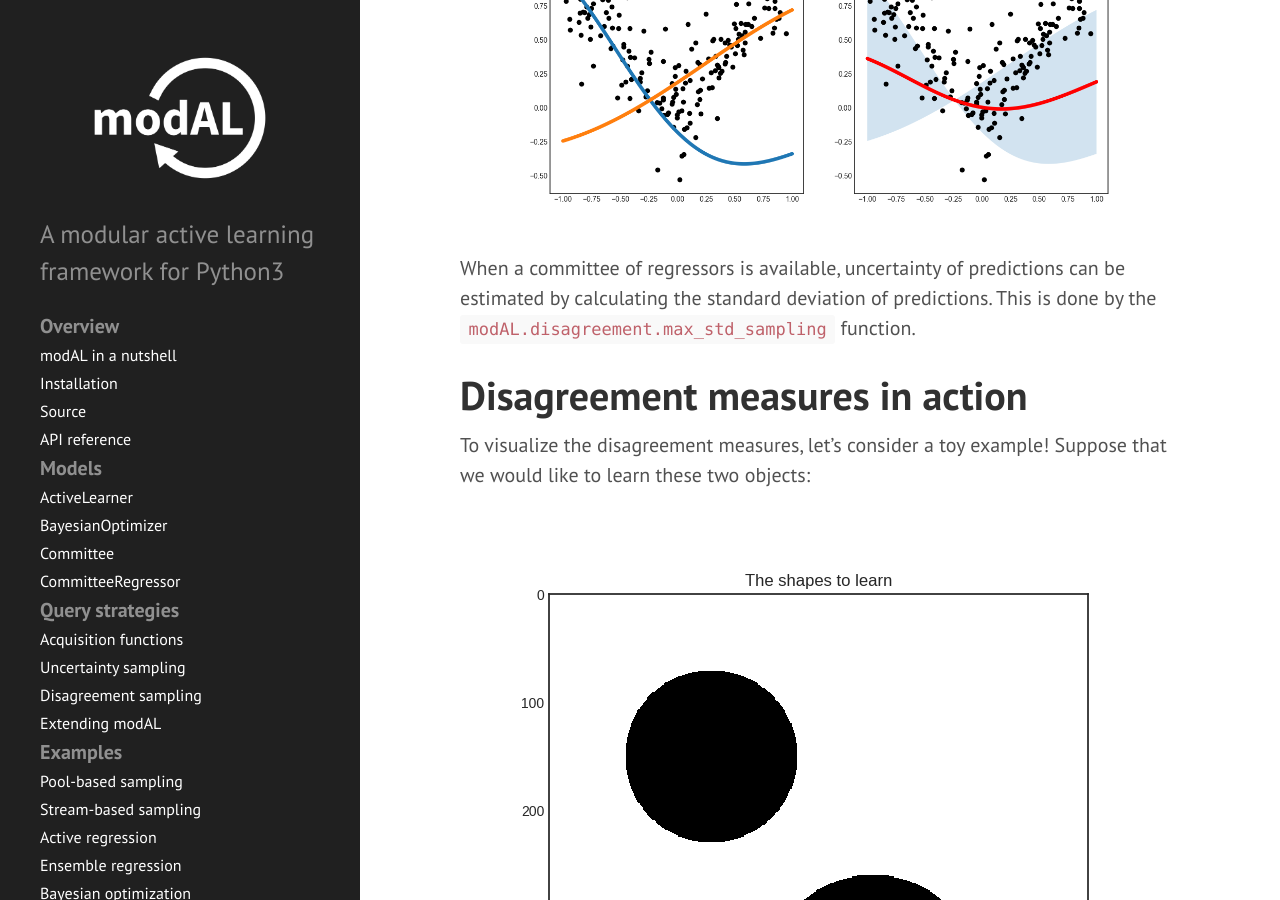
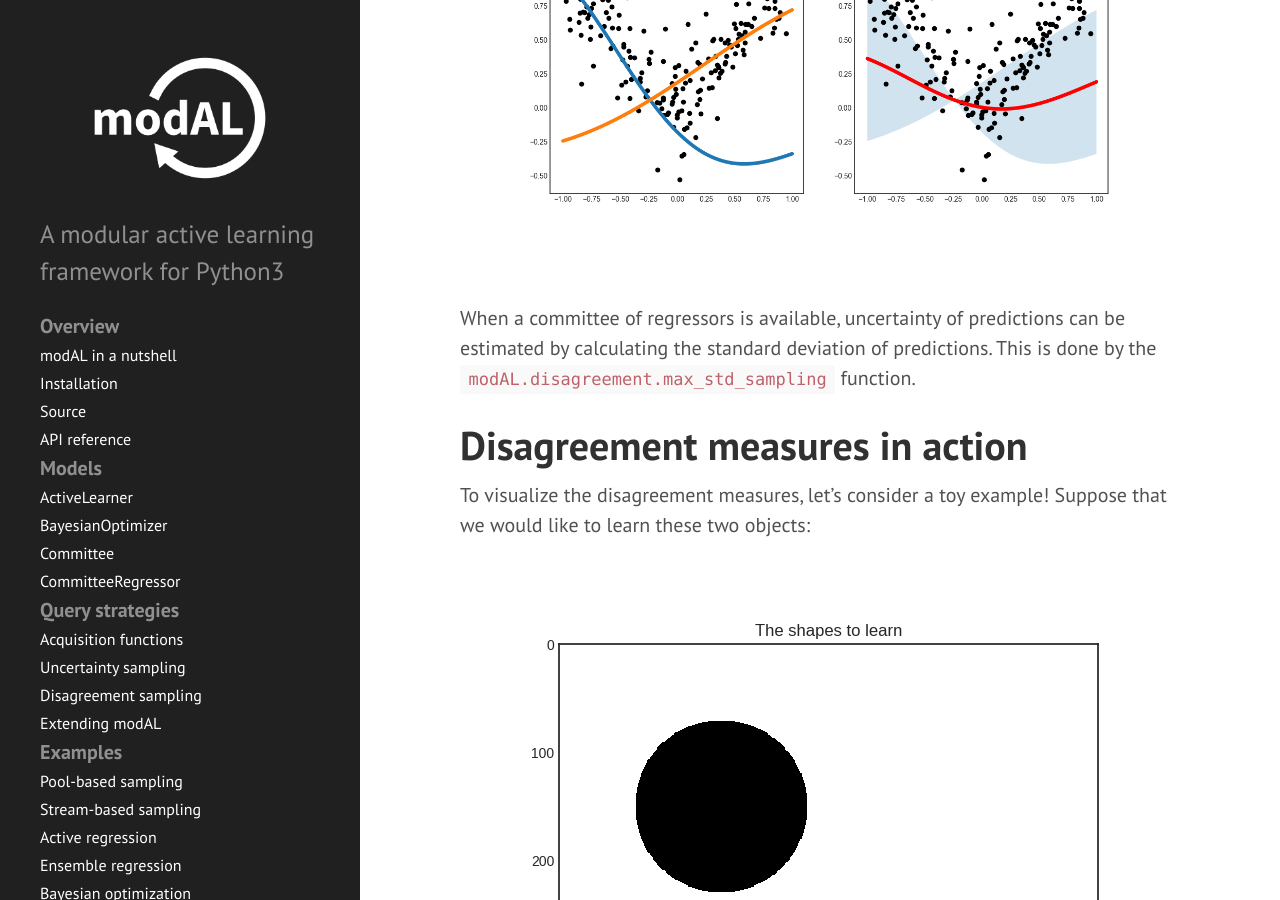
Before and after one commit to modAL-python/modAL, a Jekyll site: the page built from Disagreement-sampling.md, in a window 1280 px wide and 900 px high, scrolled down 4306 px. Built offline with Jekyll 4.4.1, drawn with Linux system fonts in a browser that asks for light colours; our own code applies the rules of GitHub Pages for plain Markdown files.

Commit message:
images centered

````diff
--- a/Disagreement-sampling.md
+++ b/Disagreement-sampling.md
@@ -100,24 +100,33 @@ In this case, one of the learner highly disagrees with the others in the class o
 Since regressors in general don't provide a way to calculate prediction probabilities, disagreement measures for classifiers may not work with regressors. Despite of this, ensemble regression models can be always used in an active learning scenario, because the standard deviation of the predictions at a given point can be thought of as a measure of disagreement.
 
 ## Standard deviation sampling<a name="std-sampling"></a>
-
-![er-iniial](img/er-initial.png)
+<p align="center">
+  <img src="img/er-initial.png" alt="er-initial"><br>
+</p>
 
 When a committee of regressors is available, uncertainty of predictions can be estimated by calculating the standard deviation of predictions. This is done by the ```modAL.disagreement.max_std_sampling``` function.
 
 # Disagreement measures in action<a name="disagreement-measures-in-action"></a>
 To visualize the disagreement measures, let's consider a toy example! Suppose that we would like to learn these two objects:
 
-![dis-data](img/dis-data.png)
+<p align="center">
+  <img src="img/dis-data.png" alt="dis-data"><br>
+</p>
 
 We train two random forest classifiers:
 
-![dis-learners](img/dis-learners.png)
+<p align="center">
+  <img src="img/dis-learners.png" alt="dis-learners"><br>
+</p>
 
 The consensus predictions of these learners are
 
-![dis-consensus](img/dis-consensus.png)
+<p align="center">
+  <img src="img/dis-consensus.png" alt="dis-consensus"><br>
+</p>
 
 In this case, the disagreement measures from left to right are vote entropy, consensus entropy and max disagreement.
 
-![dis-measures](img/dis-measures.png)
+<p align="center">
+  <img src="img/dis-measures.png" alt="dis-measures"><br>
+</p>
````
